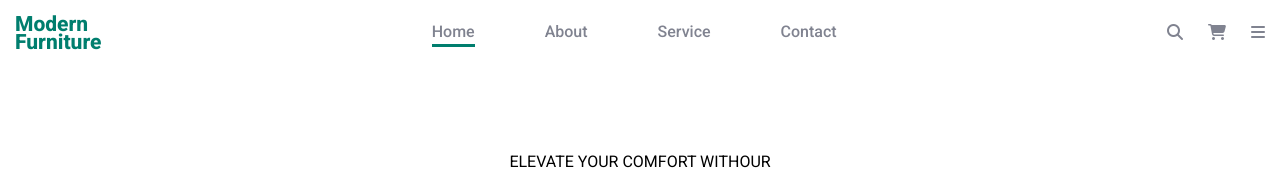
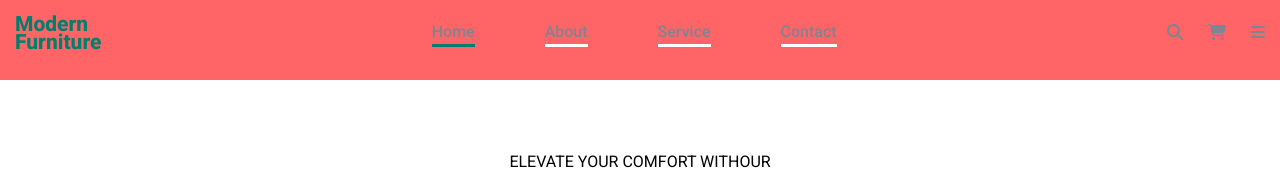
Before and after one commit to chanreaksmeyleng/ModernFurniture, a website: page index.html in a window 1280 px wide. Shown: the top 181 px of the page. Drawn offline with Linux system fonts and the light colour scheme.

Commit message:
first commit

```diff
--- a/index.html
+++ b/index.html
@@ -9,7 +9,7 @@
     <title>Document</title>
 </head>
 <body>
-    <header class="lg:h-[10vh] md:h-[10vh] sm:h-[10vh] h-[10vh] w-full fixed z-100 bg-white">
+    <header class="lg:h-[10vh] md:h-[10vh] sm:h-[10vh] h-[10vh] w-full fixed z-100 bg-red-400">
         <nav class="flex flex-row justify-between items-center lg:p-[15px] md:p-[15px] sm:[15px] p-[15px]">
             <div class="sm:text-[12px] md:text-[16px] lg:text-[21px] font-extrabold text-[#007E6E] leading-[18px]">
                 <p>Modern</p>
```
